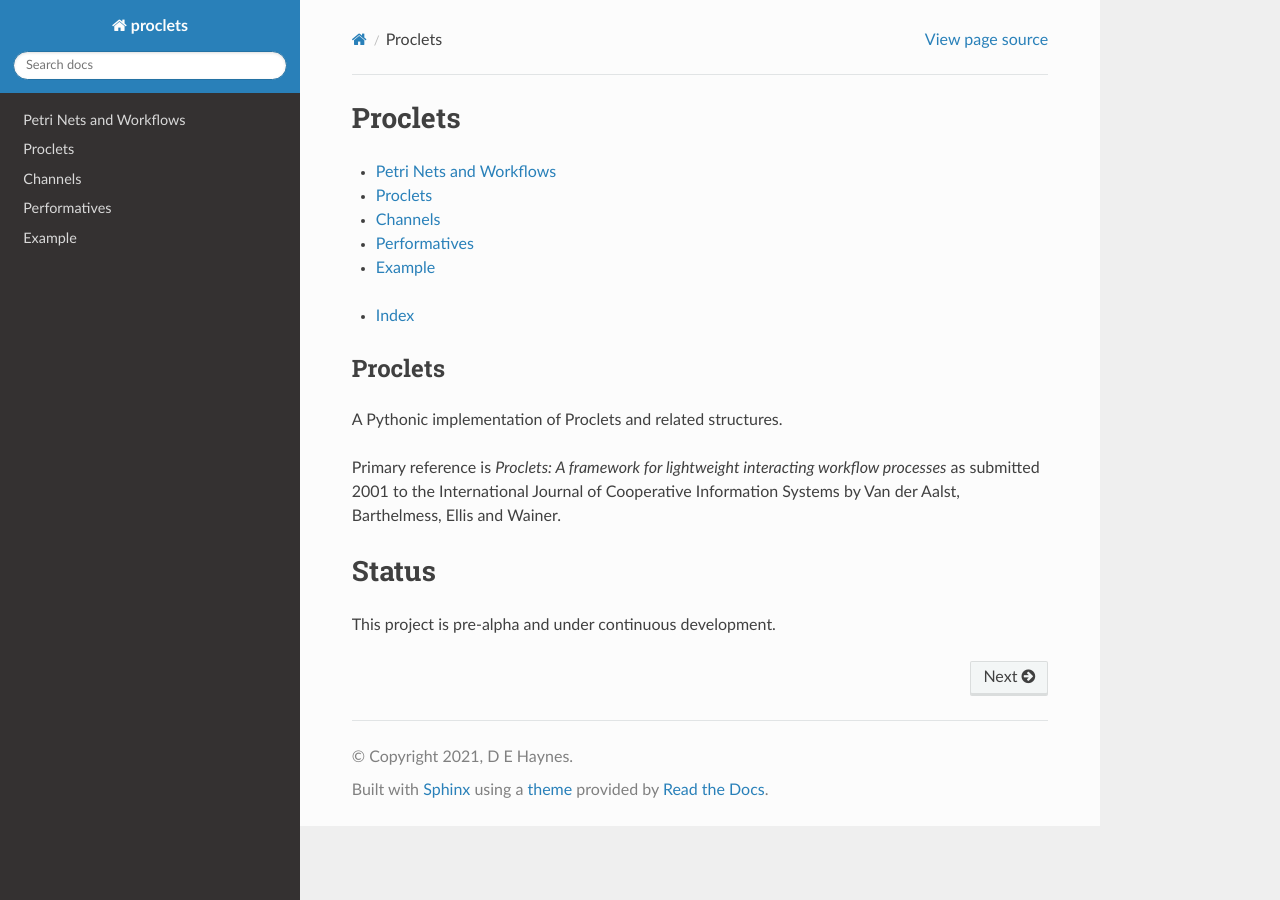
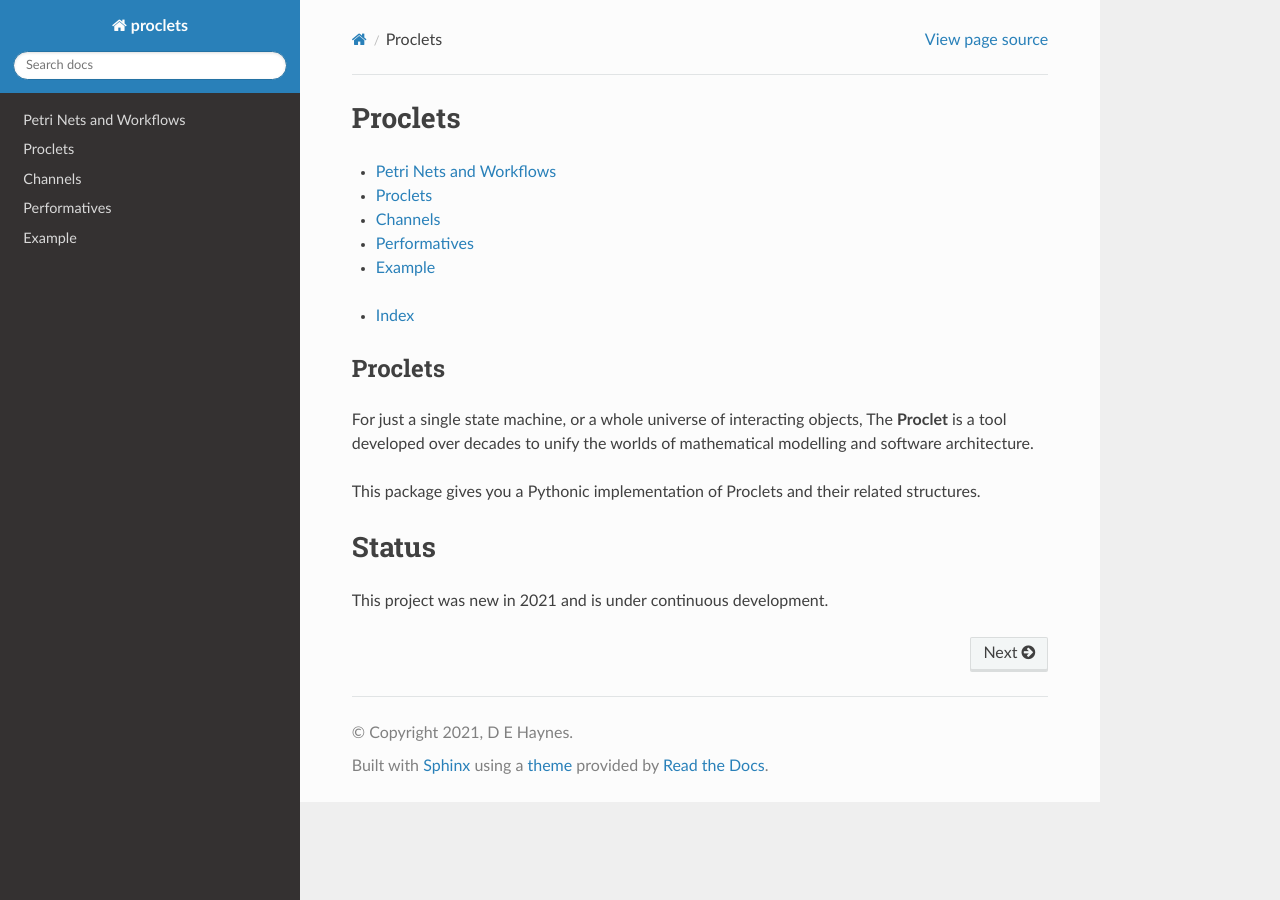
Before and after one commit to tundish/proclets, a Sphinx documentation site: the page built from proclets/doc/index.rst, in a window 1280 px wide. Built offline with Sphinx 7.4.7 and the Read the Docs theme 2.0.0, drawn with Linux system fonts in a browser that asks for light colours; pages that are not in the unit, such as notebooks, are missing from menus.

Commit message:
More improvements to docs.

```diff
--- a/README.rst
+++ b/README.rst
@@ -1,13 +1,13 @@
 Proclets
 ::::::::
 
-A Pythonic implementation of Proclets and related structures.
+For just a single state machine, or a whole universe of interacting objects,
+The **Proclet** is a tool developed over decades to unify the worlds of mathematical modelling
+and software architecture.
 
-Primary reference is `Proclets: A framework for lightweight interacting workflow processes`
-as submitted 2001 to the International Journal of Cooperative Information Systems
-by Van der Aalst, Barthelmess, Ellis and Wainer.
+This package gives you a Pythonic implementation of Proclets and their related structures.
 
 Status
 ++++++
 
-This project is pre-alpha and under continuous development.
+This project was new in 2021 and is under continuous development.
--- a/proclets/doc/intro.rst
+++ b/proclets/doc/intro.rst
@@ -28,4 +28,4 @@ This **proclets** package provides the classes described in that paper.
 
 This means you can sketch out a process in pencil as a Proclet and then implement it in Python code
 without leaving that conceptual framework.
-Hopefully this makes it a simpler job to verify that your code accurately implements the model.
+Hopefully this makes it a simpler job to verify that your code accurately realises the model.
```
Also changed, not shown: proclets/doc/example.rst (+5 -2 lines), 1 other file.
